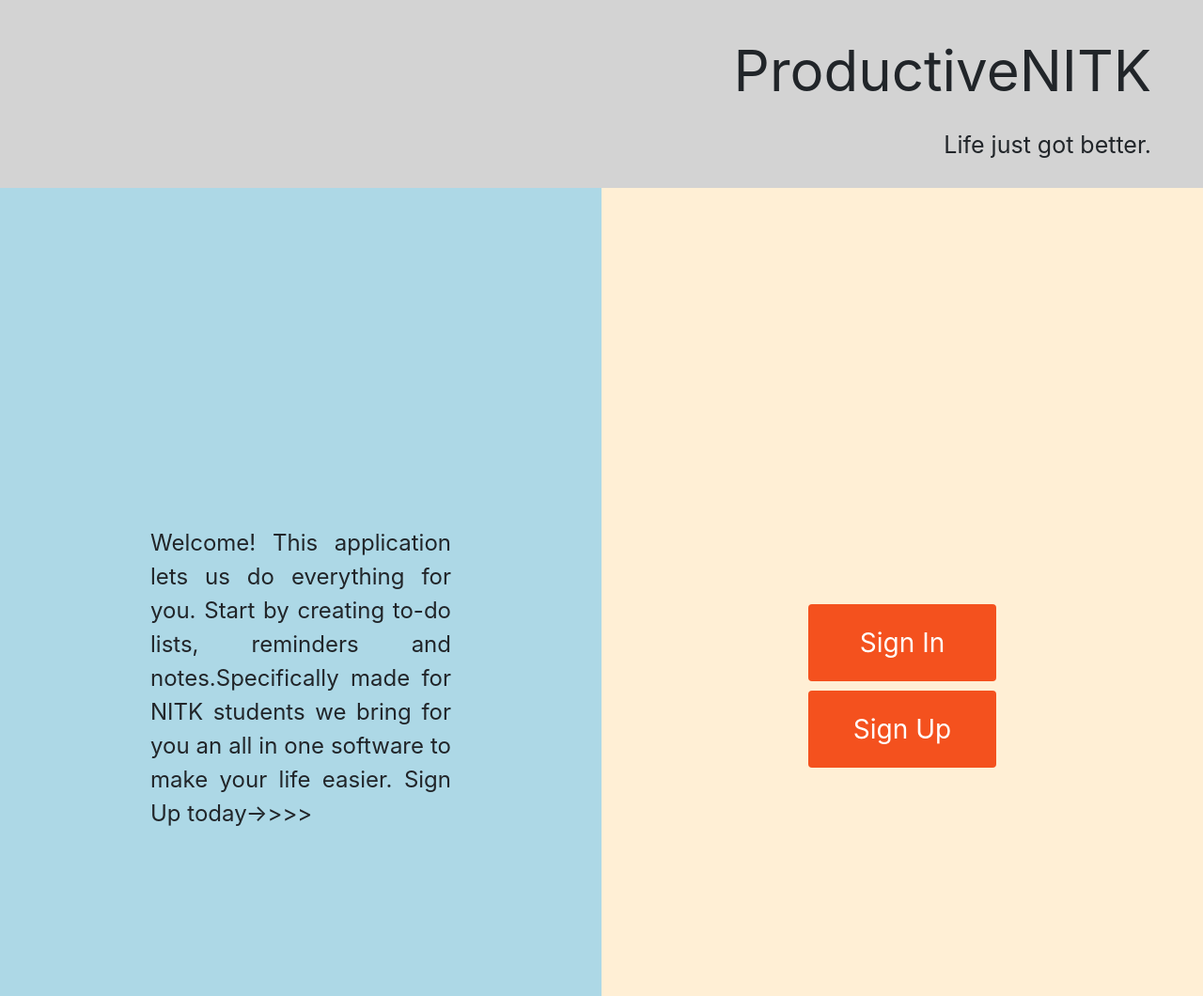
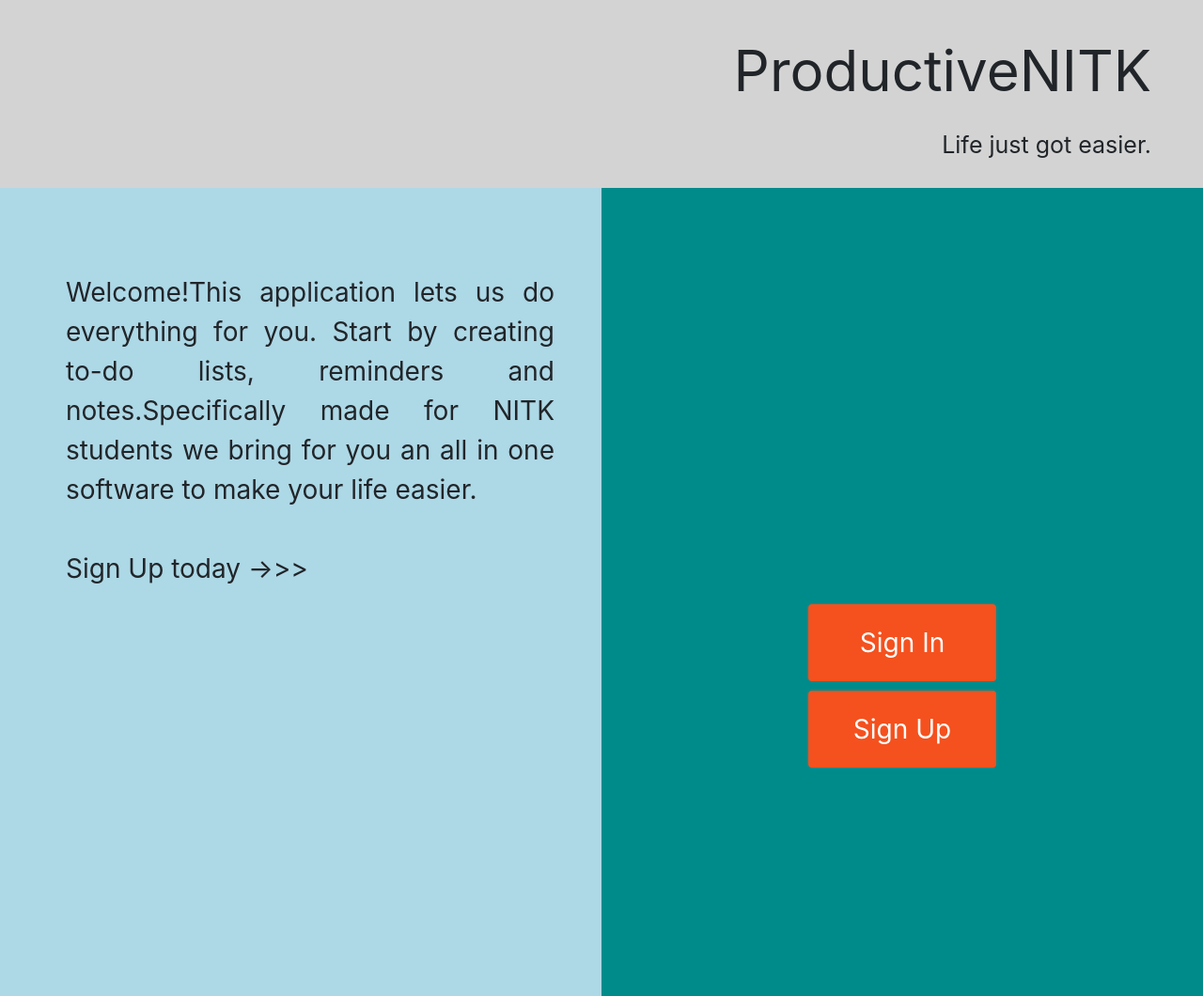
Before and after one commit to ayush113/ITA, a Django app: page / in a window 1280 px wide. Shown: the whole page at 94% size. Run offline with Django 3.2, Linux system fonts and the light colour scheme; parts of the project's set-up code (start-up, migrations or seed data) failed here and were passed over; some libraries are stand-ins or nearby versions.

Commit message:
Changes to HTML

```diff
--- a/ITA/settings.py
+++ b/ITA/settings.py
@@ -126,3 +126,5 @@ USE_TZ = True
 # https://docs.djangoproject.com/en/2.1/howto/static-files/
 
 STATIC_URL = '/static/'
+
+LOGIN_URL = 'home'
--- a/ProductiveNITK/static/ProductiveNITK/login.css
+++ b/ProductiveNITK/static/ProductiveNITK/login.css
@@ -1,5 +1,5 @@
 body{
-        background: linear-gradient(0deg,#007acc,skyblue);
+        background: linear-gradient(0deg,lightblue,darkcyan);
     }
 .container{
         background: white;
--- a/ProductiveNITK/urls.py
+++ b/ProductiveNITK/urls.py
@@ -5,6 +5,6 @@ from . import views
 urlpatterns = [
     path('signup', views.signup, name='signup'),
     path('login', views.login, name='login'),
-    path('home',views.home,name='home'),
+    path('home/',views.home,name='home'),
     path('',views.landing,name='landing'),
 ]
--- a/ProductiveNITK/views.py
+++ b/ProductiveNITK/views.py
@@ -1,9 +1,12 @@
-from django.shortcuts import render, HttpResponseRedirect, reverse
+from django.shortcuts import render, HttpResponseRedirect, reverse,redirect
 from django.views.decorators.csrf import csrf_exempt
 from .models import Users
 import json
 from django.http import JsonResponse
-
+from django.contrib.auth.models import User as authuser
+from django.contrib.auth import authenticate
+from django.contrib.auth import login as logs
+from django.contrib.auth.decorators import login_required
 
 # Create your views here.
 @csrf_exempt
@@ -18,12 +21,15 @@ def signup(request):
         email = json.loads(email)
         obj = Users(username=uname, password=password, email=email)
         obj.save()
-        results = '1'
-        return JsonResponse(results, safe=False)
+        someuser = authuser.objects.create_user(uname,email,password)
+        someuser.save()
+        #results = '1'
+        return redirect(reverse('login'))
+        #return JsonResponse(results, safe=False)
     else:
         return render(request, 'ProductiveNITK/signup.html')
 
-
+@login_required
 def home(request):
     return render(request, 'ProductiveNITK/home.html')
 
@@ -40,10 +46,16 @@ def login(request):
         uname = json.loads(uname)
         password = data.get('pass')
         password = json.loads(password)
-        data1 = Users.objects.all().filter(username=uname)
-        for e in data1:
-            if (password == e.password):
-                result = 1
-                return JsonResponse(result, safe=False)
+        user = authenticate(username=uname,password=password)
+        if user is not None:
+            logs(request,user)
+            return redirect('home')
+            '''result = 1
+            print (result)
+            return JsonResponse(result,safe=False)'''
+        else:
+            print("ASDSAD")
+            print("sdfs")
+            return redirect('signup')
     else:
         return render(request, 'ProductiveNITK/login.html')
--- a/Reminders/views.py
+++ b/Reminders/views.py
@@ -30,10 +30,11 @@ def createReminder(request):
     return render(request, 'Reminders/reminderCreate.html')
 
 
+#Joshua's Code Edit and change accordingly works out of the box though
 def send_mail(message):
 
     sendEmail = 'ayush.work113@gmail.com'
-    sendPwd =
+    sendPwd = 'Bull Right Now Change Later according to needs'
     rec_name = 'Ayush'
     rec_email = 'ayush.kumar1999@hotmail.com'
     # SENDS VERIFICATION EMAIL, PASSWORD SEND EMAIL, AND REPORTS TO USERS
--- a/templates/ProductiveNITK/landingPage.html
+++ b/templates/ProductiveNITK/landingPage.html
@@ -66,7 +66,8 @@
 
 .right {
     right: 0;
-    background-color: papayawhip;
+    background-color: darkcyan;
+
 }
 
 .centered {
@@ -81,18 +82,26 @@
     width: 150px;
     border-radius: 50%;
 }
+.cust{
+    margin-top: 70px;
+    margin-left: 50px;
+    margin-right: 30px;
+    padding-left: 20px;
+    padding-right: 20px;
+}
     </style>
     <body>
 
         <div class="container" style="background-color: lightgray; height: 200px; max-width: inherit">
             <p style="text-align: right; padding-right: 40px; padding-top: 30px; font-size: 60px"> ProductiveNITK</p>
-            <p style="text-align: right; padding-right: 40px; font-size: 25px">Life just got better.</p>
+            <p style="text-align: right; padding-right: 40px; font-size: 25px">Life just got easier.</p>
         </div>
 
         <div class="split left">
-  <div class="centered">
+  <div class="cust">
 
-    <p style=" font-size: 30px; vertical-align: top; text-align: justify; font-size: 24px">Welcome! This application lets us do everything for you. Start by creating to-do lists, reminders and notes.Specifically made for NITK students we bring for you an all in one software to make your life easier. Sign Up today->>>></p>
+    <p style=" font-size: 30px; vertical-align: top; text-align: justify; font-size: 28px">
+        Welcome!This application lets us do everything for you. Start by creating to-do lists, reminders and notes.Specifically made for NITK students we bring for you an all in one software to make your life easier.<br/><br/> Sign Up today ->>></p>
   </div>
 </div>
 
--- a/templates/ProductiveNITK/signup.html
+++ b/templates/ProductiveNITK/signup.html
@@ -21,11 +21,10 @@
                     $.post('/signup',{username: username,password:password,email:email},function (results) {
                         if(results == '1')
                         {
-                            window.location = "{% url 'login' %}"
+                            window.location.href = "{% url 'login' %}";
                         }
 
                     });
-                    window.location = "{% url 'login' %}"
                 });
             });
 
```
Also changed, not shown: templates/ProductiveNITK/login.html (+8 -2 lines).
